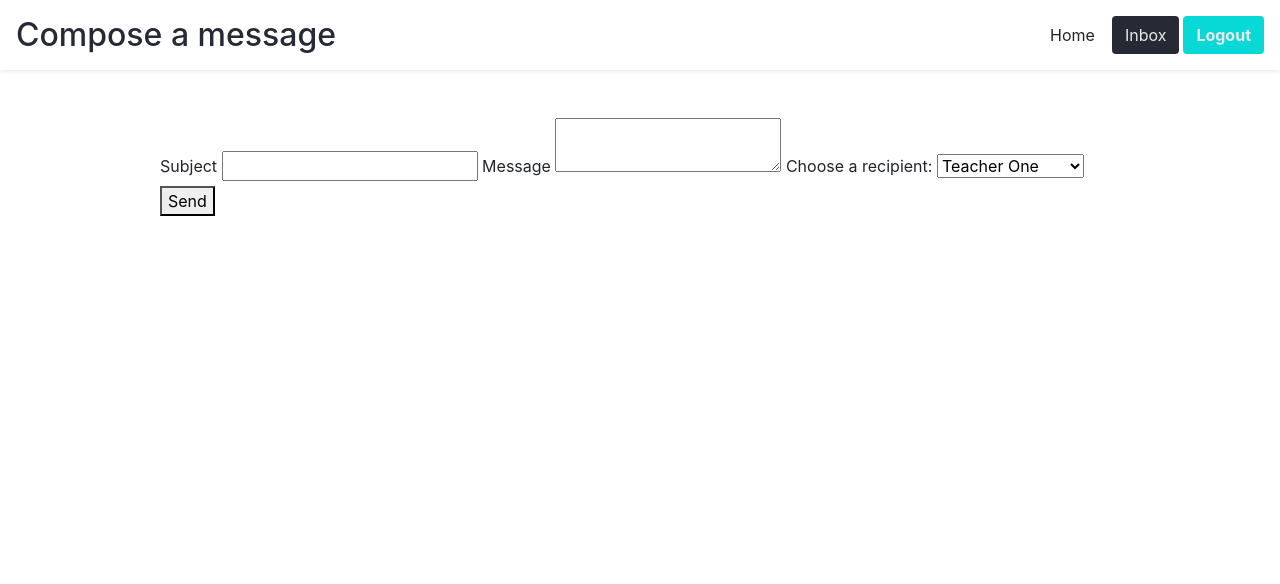
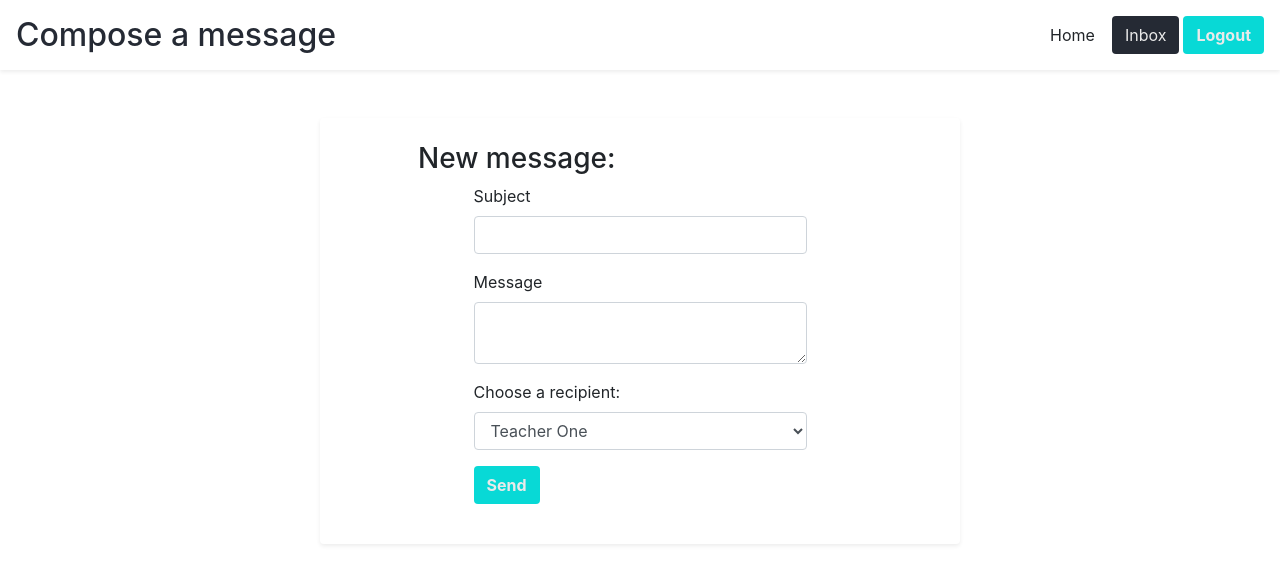
Before and after one commit to JennyWauer/school_scheduler, a Django app: template scheduler_app/templates/new_message.html in a window 1280 px wide. Shown: the top 584 px of the page. Run offline with Django 3.2, Linux system fonts and the light colour scheme; the template is opened without the code that fills it: values that come from a table or form of the project are taken from there, others are empty; data comes from the database, SQL or seed files in the repository; some libraries are stand-ins or nearby versions.

Commit message:
style form

```diff
--- a/scheduler_app/templates/new_message.html
+++ b/scheduler_app/templates/new_message.html
@@ -12,28 +12,40 @@
 	<link href="https://fonts.googleapis.com/css2?family=Noto+Sans&display=swap" rel="stylesheet">
 	<link rel="stylesheet" href="{% static 'css/style.css' %}">
 </head>
-<body>
+<body class="new-message-background">
     <header id="header" class="bg-white d-flex p-3 align-items-center shadow-sm">
 		<h2 class="pr-5 mb-0">Compose a message</h2>
         <a href="/profile" class="btn ml-auto">Home</a>
         <a href="inbox/{{user.id}}" class="btn ml-1 inbox-btn">Inbox</a>
         <a href="/logout" class="btn ml-1 logout">Logout</a>
 	</header>
-    <div class="w-75 ml-auto mr-auto mt-5 message-form">
+    <div class="w-50 ml-auto mr-auto mt-5 new-message-form rounded shadow-sm p-4">
+        <div class="w-75 ml-auto mr-auto">
+            <h3>New message:</h3>
             <form id="send_message" action="/send" method="POST">
                 {% csrf_token %}
+                <div class="w-75 ml-auto mr-auto mb-3">
                     <label for="Subject">Subject</label>
-                <input type="text"  id="subject" name="subject">
+                    <input type="text" class="form-control" id="subject" name="subject">
+                </div>
+                <div class="w-75 ml-auto mr-auto mb-3">
                     <label for="message">Message</label>
-                <textarea id='message_body' name='message'></textarea>
+                    <textarea class="form-control" id='message_body' name='message'></textarea>
+                </div>
+                <div class="w-75 ml-auto mr-auto mb-3">
                     <label for="recipient">Choose a recipient:</label>
-                <select id="recipient" name="recipient">
+                    <select class="form-control" id="recipient" name="recipient">
                         {% for u in all_users %}
                         <option value="{{u.id}}">{{u.first_name}} {{u.last_name}}</option>
                         {% endfor %}
                     </select>
-                <button>Send</button>
+                </div>
+                <div class="w-75 ml-auto mr-auto mb-3">
+                    <input type="submit" name="submit" id="submit" class="btn submit" value="Send">
+                </div>
             </form>
+        </div>
+
     </div>
 </body>
 </html>
```
Lines whose indentation alone changed are shown as unchanged.
